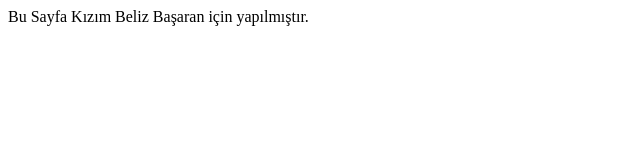
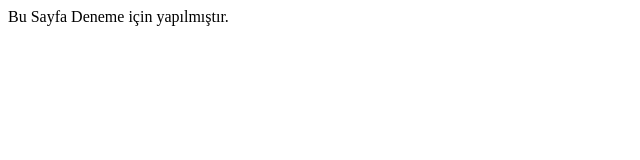
Before and after one commit to bugrabasaran/bugrabasaran.github.io, a plain HTML site: page index.html in a window 1280 px wide. Shown: the whole page, without its empty margins (0-640 px from the left). Drawn offline with Linux system fonts and the light colour scheme.

Commit message:
Update index.html

```diff
--- a/index.html
+++ b/index.html
@@ -1,3 +1,3 @@
 <html>
-	Bu Sayfa Kızım Beliz Başaran için yapılmıştır.
+	Bu Sayfa Deneme için yapılmıştır.
 	</html>
```
